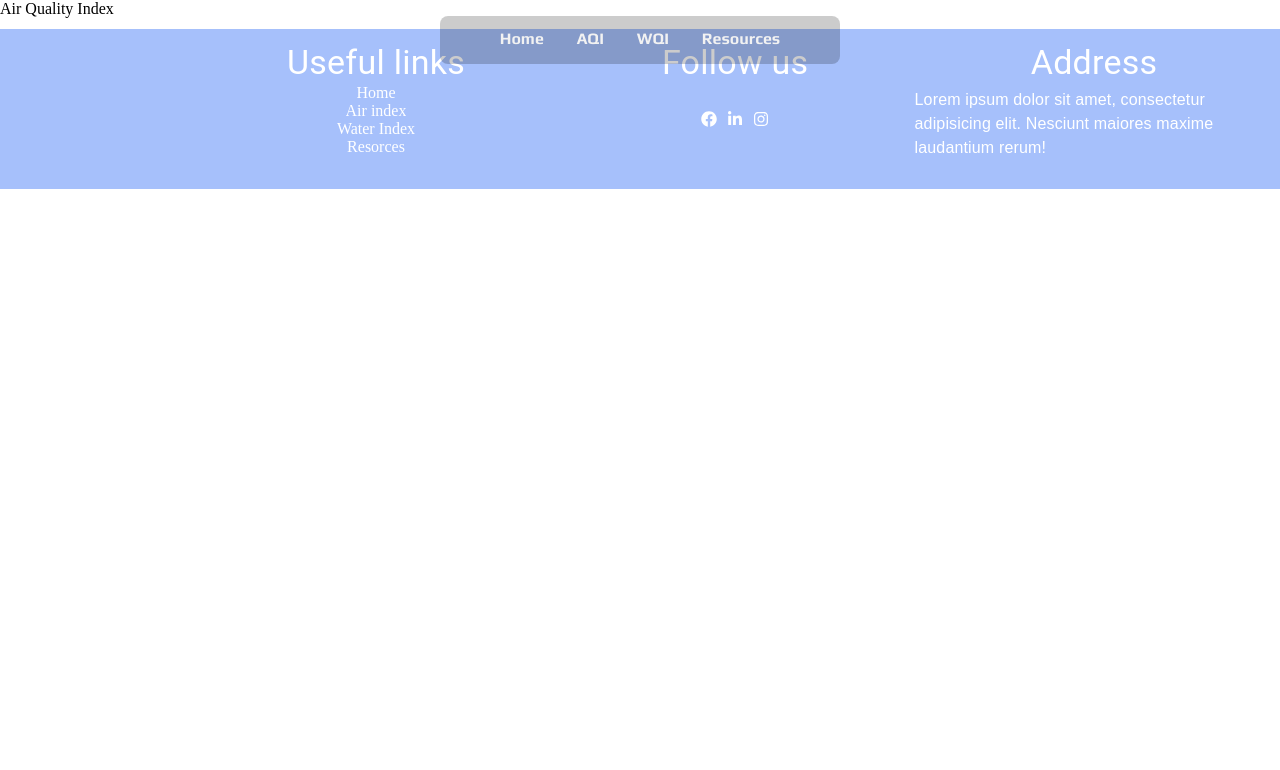
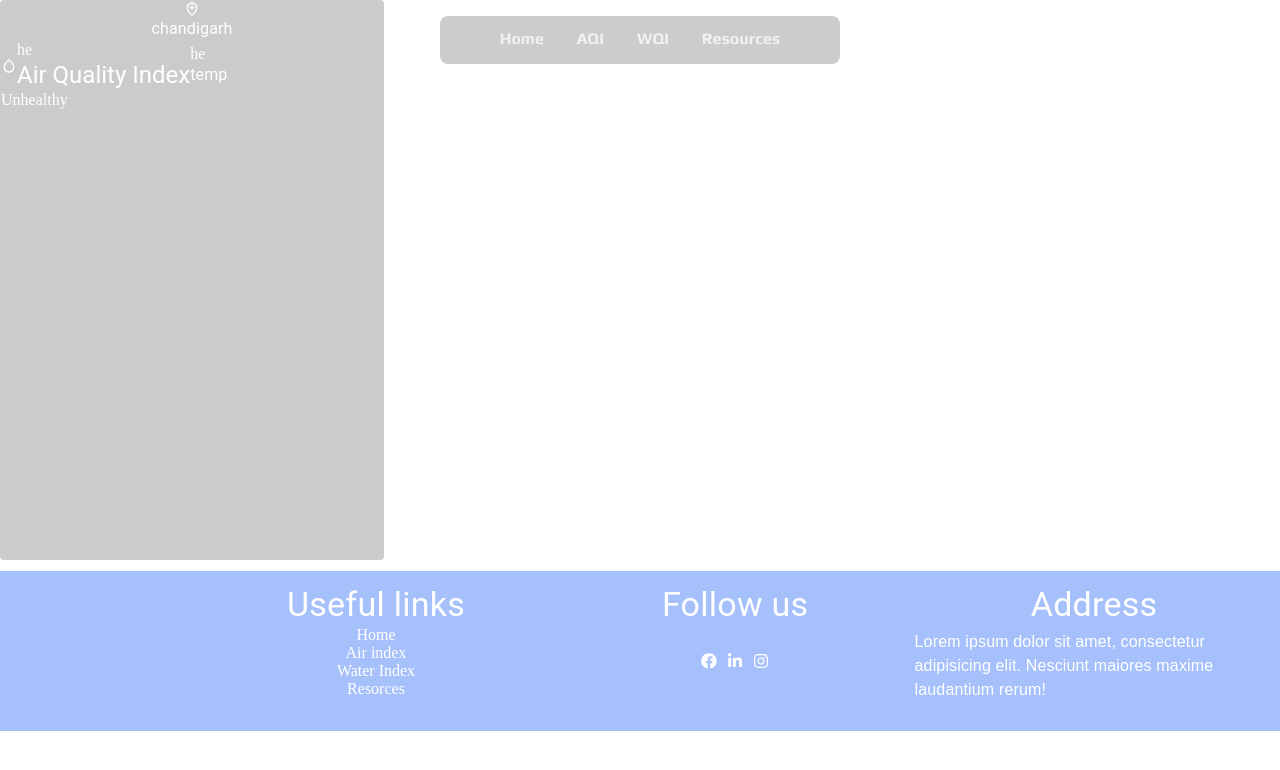
Before and after one commit to Chitresh9876/TecHacks-24, a React (Create React App) app in the folder client/: page /airQualityIndex in a window 1280 px wide. Shown: the top 770 px of the page. Built offline with nearby package versions, Linux system fonts and the light colour scheme.

Commit message:
added error and card

```diff
--- a/client/src/Api/AqiApi.js
+++ b/client/src/Api/AqiApi.js
@@ -12,6 +12,7 @@ const AqiApi = () => {
           `https://api.weatherbit.io/v2.0/current/airquality?lat=${lat}&lon=${lon}&key=78f3c77d4b214b2594422492daaff915`
         );
         setData(response);
+        console.log(response);
       } catch (error) {
         console.error("Error fetching data:", error);
       }
--- a/client/src/components/Card/Card.jsx
+++ b/client/src/components/Card/Card.jsx
@@ -1,11 +1,45 @@
-import React from 'react'
-
+import React from "react";
+import { Box, Stack, Typography } from "@mui/material";
+import AqiApi from "../../Api/AqiApi";
+import { BiDroplet, BiLocationPlus } from "react-icons/bi";
 const Card = () => {
   return (
-    <div>
+    <Box
+      style={{
+        border: "1px solid black",
+        width: "30%",
+        height: "70vh",
+        borderRadius: ".2rem",
+        background:"black",
+        opacity:".2"
+      }}
+    >
+      <Stack alignItems={'center'}>
+        <BiLocationPlus color="white" />
+        <Typography style={{color:"white"}}>chandigarh</Typography>
+      </Stack>
+      <Stack direction={"row"} width={"100%"} justifyContent={"space-between"}>
+        <Stack direction={"row"} alignItems={"center"} justifyContent={"space-between"}>
+          <BiDroplet color="white"/>
+         <Stack>
+          <Box color={"white"}>he</Box>
+          <Typography variant="h5" component={"h5"} color={"white"}> Air Quality Index</Typography>
+         </Stack>
 
-    </div>
-  )
-}
+         <Stack color={"white"}>
+          <Box>he</Box>
+          <Typography>temp</Typography>
+         </Stack>
+        </Stack>
 
-export default Card
+      </Stack>
+
+      {/*  */}
+      <Stack justifyContent={"center"}>
+        <Box color={"white"} style={{background:""}} >Unhealthy</Box>
+      </Stack>
+    </Box>
+  );
+};
+
+export default Card;
--- a/client/src/components/Error/Error.jsx
+++ b/client/src/components/Error/Error.jsx
@@ -1,8 +1,9 @@
 import React from 'react'
 import { Box } from '@mui/material'
+import backGround from "../../images/9169232.jpg"
 const Error = () => {
   return (
-    <Box height={"100vh"} >
+    <Box height={"100vh"} style={{backgroundImage:"url()"}} >
 
     </Box>
 
--- a/client/src/pages/AirQualityIndex/AirQualityIndex.jsx
+++ b/client/src/pages/AirQualityIndex/AirQualityIndex.jsx
@@ -1,9 +1,12 @@
 import React from 'react'
+import Card from "../../components/Card/Card"
+// import AqiApi from '../../Api/AqiApi'
 
 const AirQualityIndex = () => {
   return (
     <div>
-      Air Quality Index
+      {/* Air Quality Index */}
+      <Card/>
     </div>
   )
 }
```
